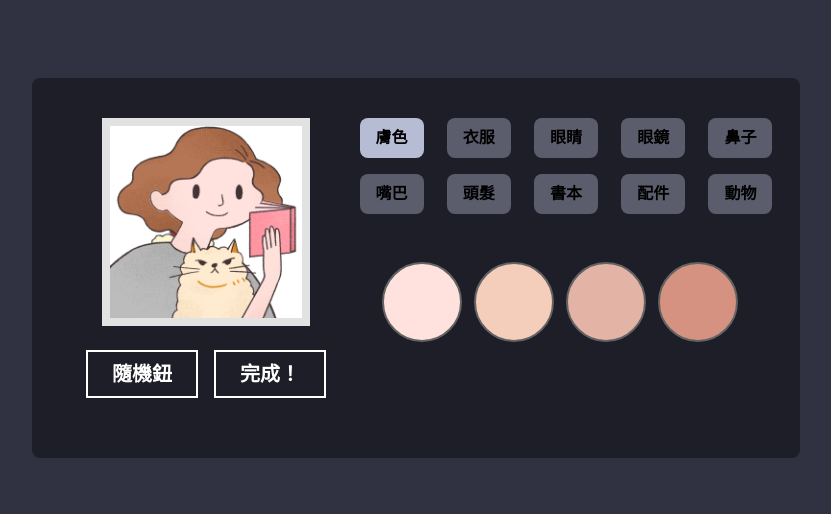
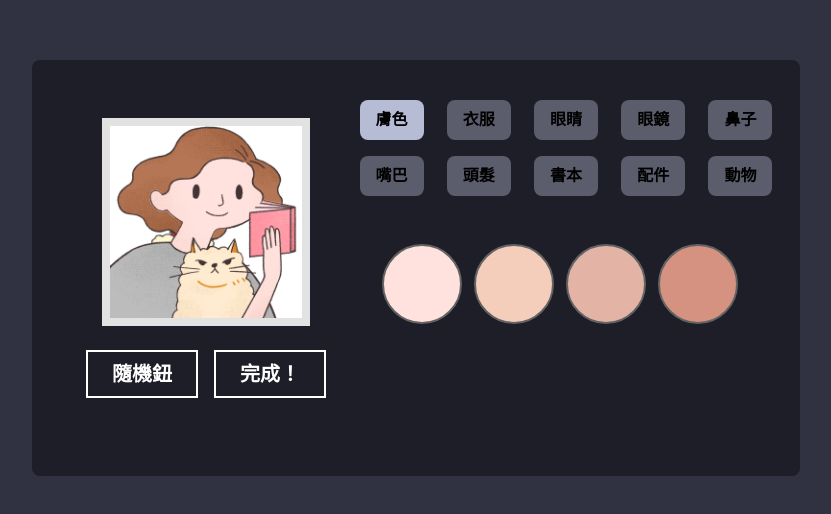
Before and after one commit to one-liang/avatar-doll, a Nuxt app: page / in a window 1280 px wide. Shown: the part 132-646 px from the top of the page, without its empty margins (224-1055 px from the left). Built offline with nearby package versions, Linux system fonts and the light colour scheme.

Commit message:
update layout

```diff
--- a/components/Swiper/Multiple.vue
+++ b/components/Swiper/Multiple.vue
@@ -9,7 +9,7 @@
 <script>
 // eslint-disable-next-line import/no-named-as-default
 import Swiper from 'swiper/bundle'
-import 'swiper/swiper-bundle.css'
+import 'swiper/swiper-bundle.min.css'
 
 export default {
   name: 'SwiperMultiple',
@@ -32,7 +32,7 @@ export default {
       breakpoints: {
         767: {
           touchRatio: 0,
-          spaceBetween: 8
+          spaceBetween: 12
         }
       }
     })
--- a/components/Swiper/Rows.vue
+++ b/components/Swiper/Rows.vue
@@ -9,7 +9,7 @@
 <script>
 // eslint-disable-next-line import/no-named-as-default
 import Swiper from 'swiper/bundle'
-import 'swiper/swiper-bundle.css'
+import 'swiper/swiper-bundle.min.css'
 
 export default {
   name: 'SwiperRows',
@@ -28,7 +28,7 @@ export default {
       breakpoints: {
         767: {
           touchRatio: 0,
-          spaceBetween: 8
+          spaceBetween: 12
         }
       }
     })
@@ -37,8 +37,8 @@ export default {
 </script>
 
 <style scoped>
-::v-deep .swiper-container {
-  @apply px-5 !important;
+.swiper-container {
+  @apply h-44 px-5 !important;
 }
 ::v-deep .swiper-wrapper {
   @apply justify-center mx-auto;
--- a/components/Swiper/Skin.vue
+++ b/components/Swiper/Skin.vue
@@ -15,7 +15,7 @@
 <script>
 // eslint-disable-next-line import/no-named-as-default
 import Swiper from 'swiper/bundle'
-import 'swiper/swiper-bundle.css'
+import 'swiper/swiper-bundle.min.css'
 
 export default {
   name: 'SwiperSkin',
@@ -50,8 +50,8 @@ export default {
 </script>
 
 <style scoped>
-::v-deep .swiper-container {
-  @apply px-5 !important;
+.swiper-container {
+  @apply h-44 px-5 !important;
 }
 ::v-deep .swiper-wrapper {
   @apply justify-center;
--- a/pages/index.vue
+++ b/pages/index.vue
@@ -93,7 +93,7 @@
       </ul>
 
       <!-- 選項內容 -->
-      <div class="py-4 mx-auto bg-purple-lighter lg:bg-transparent">
+      <div class="h-full py-4 mx-auto bg-purple-lighter lg:bg-transparent">
         <SwiperSkin v-if="tab === 'skin'" />
         <SwiperBody v-else-if="tab === 'body'" />
         <SwiperMouth v-else-if="tab === 'mouth'" />
```
